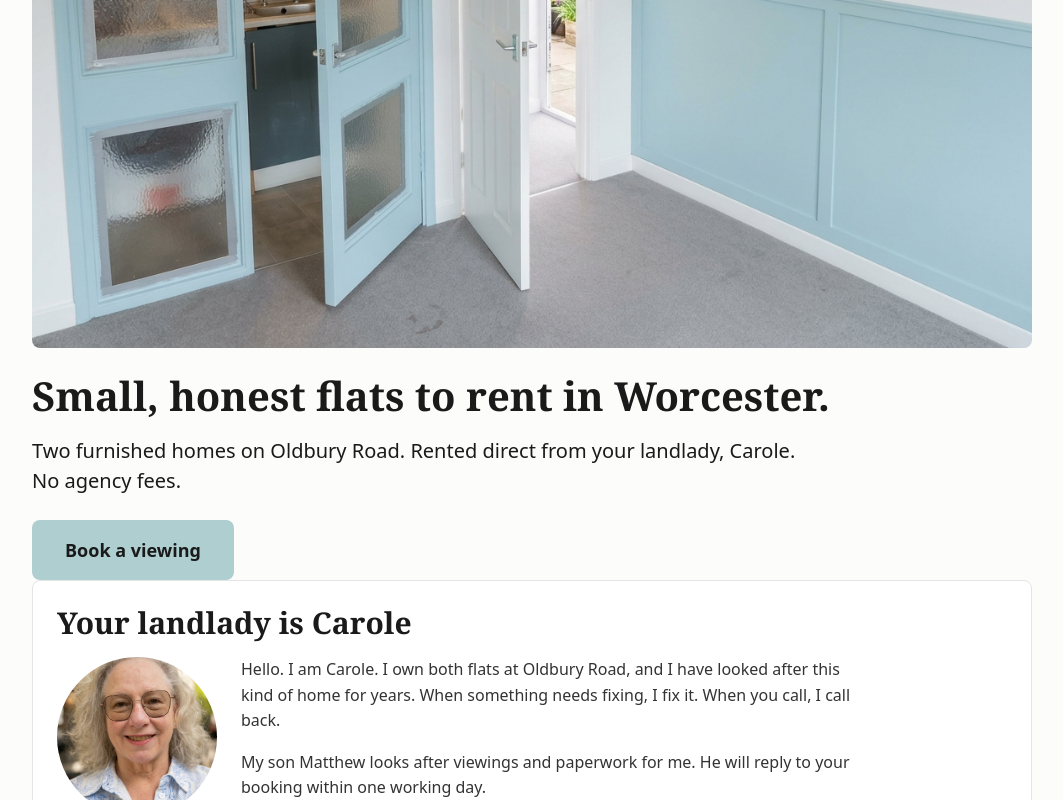
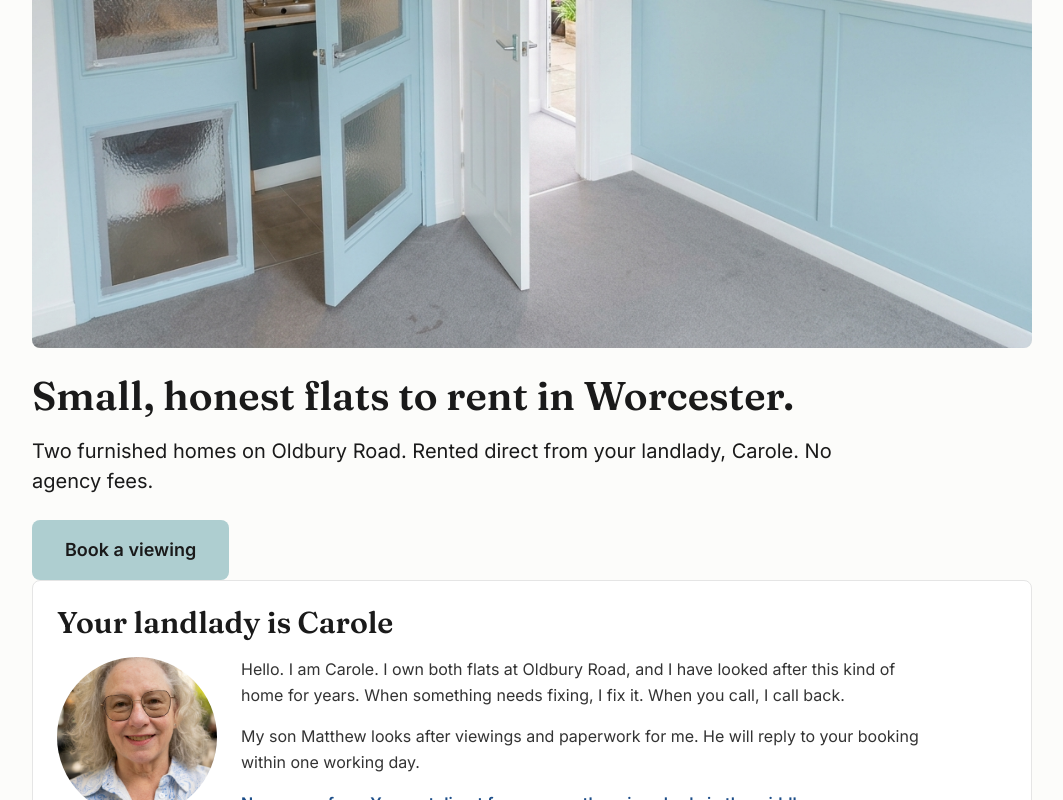
Before and after one commit to Carelli-prop/carelli-properties, a Next.js app: page / in a window 1280 px wide. Shown: the part 504-1304 px from the top of the page, without its empty margins (108-1171 px from the left). Built offline with nearby package versions, Linux system fonts and the light colour scheme; no server answers.

Commit message:
Update layout.tsx

```diff
--- a/app/layout.tsx
+++ b/app/layout.tsx
@@ -1,21 +1,20 @@
 import type { Metadata } from "next";
-import { Instrument_Serif, Inter } from "next/font/google";
+import { Fraunces, Inter } from "next/font/google";
 import "./globals.css";
 import { Logo } from "@/components/ui";
 import StickyCta from "@/components/StickyCta";
 import { nav, site } from "@/content/site";
 
-const instrument = Instrument_Serif({
+const display = Fraunces({
   subsets: ["latin"],
-  weight: "400",
-  variable: "--font-instrument",
+  variable: "--font-display",
   display: "swap",
   adjustFontFallback: true,
 });
 
-const inter = Inter({
+const body = Inter({
   subsets: ["latin"],
-  variable: "--font-inter",
+  variable: "--font-body",
   display: "swap",
   adjustFontFallback: true,
 });
@@ -42,7 +41,7 @@
   children: React.ReactNode;
 }) {
   return (
-    <html lang="en-GB" className={`${instrument.variable} ${inter.variable}`}>
+    <html lang="en-GB" className={`${display.variable} ${body.variable}`}>
       <body>
         <a className="skip-link" href="#main">
           Skip to content
```
